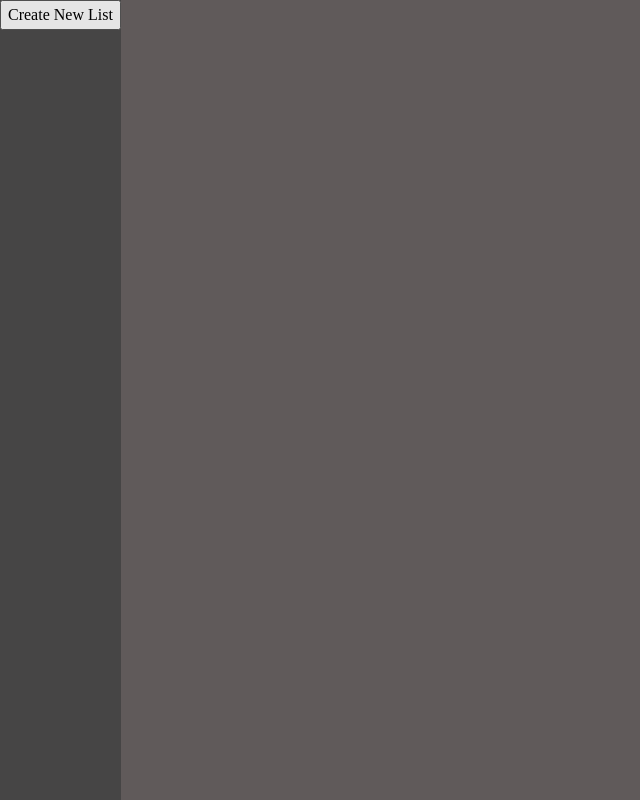
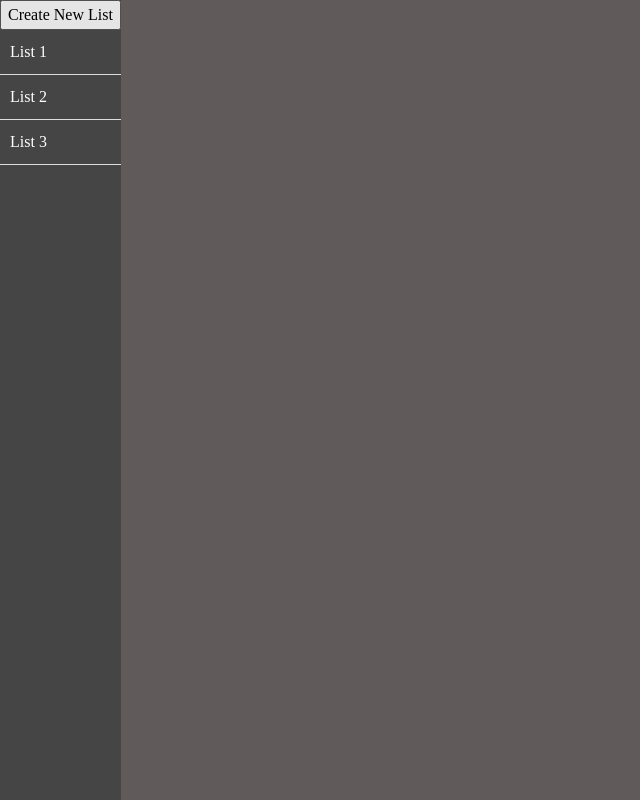
Before and after one commit to Vahe-Sevachyan/linkhub, a Vue app: page / in a window 1280 px wide. Shown: the whole page, without its empty margins (0-640 px from the left). Built offline with nearby package versions, Linux system fonts and the light colour scheme.

Commit message:
fixed the delete function correctly deleting the list items

```diff
--- a/src/App.vue
+++ b/src/App.vue
@@ -16,7 +16,7 @@
         @deleteSubcategory="confirmDeleteSubcategory"
         @addLink="showAddLinkModal"
         @editLink="showEditLinkModal(selectedList, $event)"
-        @deleteItem="confirmDeleteItem"
+        @deleteItem="showDeleteItemModal"
       />
     </div>
     <!-- Existing Modals -->
@@ -130,6 +130,7 @@ const isAddLinkModalVisible = ref(false);
 
 // State variables
 // const isSubcategoryModalVisible = ref(false);
+
 const selectedList = ref(null);
 const isAddListModalVisible = ref(false);
 const isAddSubcategoryModalVisible = ref(false);
@@ -138,7 +139,109 @@ const isEditSubcategoryModalVisible = ref(false);
 const isDeleteSubcategoryModalVisible = ref(false);
 const currentSubcategory = ref(null);
 // NEW
-const lists = ref([]);
+// const lists = ref([]);
+const lists = [
+  {
+    id: 1,
+    name: "List 1",
+    subcategories: [
+      {
+        id: 11,
+        name: "Subcategory 1.1",
+        items: [
+          { id: 111, name: "Item 1.1.1", link: "https://example.com/1.1.1" },
+          { id: 112, name: "Item 1.1.2", link: "https://example.com/1.1.2" },
+          { id: 113, name: "Item 1.1.3", link: "https://example.com/1.1.3" },
+        ],
+      },
+      {
+        id: 12,
+        name: "Subcategory 1.2",
+        items: [
+          { id: 121, name: "Item 1.2.1", link: "https://example.com/1.2.1" },
+          { id: 122, name: "Item 1.2.2", link: "https://example.com/1.2.2" },
+          { id: 123, name: "Item 1.2.3", link: "https://example.com/1.2.3" },
+        ],
+      },
+      {
+        id: 13,
+        name: "Subcategory 1.3",
+        items: [
+          { id: 131, name: "Item 1.3.1", link: "https://example.com/1.3.1" },
+          { id: 132, name: "Item 1.3.2", link: "https://example.com/1.3.2" },
+          { id: 133, name: "Item 1.3.3", link: "https://example.com/1.3.3" },
+        ],
+      },
+    ],
+  },
+  {
+    id: 2,
+    name: "List 2",
+    subcategories: [
+      {
+        id: 21,
+        name: "Subcategory 2.1",
+        items: [
+          { id: 211, name: "Item 2.1.1", link: "https://example.com/2.1.1" },
+          { id: 212, name: "Item 2.1.2", link: "https://example.com/2.1.2" },
+          { id: 213, name: "Item 2.1.3", link: "https://example.com/2.1.3" },
+        ],
+      },
+      {
+        id: 22,
+        name: "Subcategory 2.2",
+        items: [
+          { id: 221, name: "Item 2.2.1", link: "https://example.com/2.2.1" },
+          { id: 222, name: "Item 2.2.2", link: "https://example.com/2.2.2" },
+          { id: 223, name: "Item 2.2.3", link: "https://example.com/2.2.3" },
+        ],
+      },
+      {
+        id: 23,
+        name: "Subcategory 2.3",
+        items: [
+          { id: 231, name: "Item 2.3.1", link: "https://example.com/2.3.1" },
+          { id: 232, name: "Item 2.3.2", link: "https://example.com/2.3.2" },
+          { id: 233, name: "Item 2.3.3", link: "https://example.com/2.3.3" },
+        ],
+      },
+    ],
+  },
+  {
+    id: 3,
+    name: "List 3",
+    subcategories: [
+      {
+        id: 31,
+        name: "Subcategory 3.1",
+        items: [
+          { id: 311, name: "Item 3.1.1", link: "https://example.com/3.1.1" },
+          { id: 312, name: "Item 3.1.2", link: "https://example.com/3.1.2" },
+          { id: 313, name: "Item 3.1.3", link: "https://example.com/3.1.3" },
+        ],
+      },
+      {
+        id: 32,
+        name: "Subcategory 3.2",
+        items: [
+          { id: 321, name: "Item 3.2.1", link: "https://example.com/3.2.1" },
+          { id: 322, name: "Item 3.2.2", link: "https://example.com/3.2.2" },
+          { id: 323, name: "Item 3.2.3", link: "https://example.com/3.2.3" },
+        ],
+      },
+      {
+        id: 33,
+        name: "Subcategory 3.3",
+        items: [
+          { id: 331, name: "Item 3.3.1", link: "https://example.com/3.3.1" },
+          { id: 332, name: "Item 3.3.2", link: "https://example.com/3.3.2" },
+          { id: 333, name: "Item 3.3.3", link: "https://example.com/3.3.3" },
+        ],
+      },
+    ],
+  },
+];
+
 const isDeleteItemModalVisible = ref(false);
 const currentItem = ref(null);
 const itemToDeleteName = ref("");
@@ -182,15 +285,6 @@ function saveEditedLink({ name, url }) {
 function hideEditLinkModal() {
   isEditLinkModalVisible.value = false;
 }
-// function showEditLinkModal(subcategory, index) {
-//   modalMode.value = "edit";
-//   currentSubcategory.value = subcategory;
-//   editingIndex.value = index;
-//   nameToEdit.value = subcategory.items[index].name;
-//   linkToEdit.value = subcategory.items[index].url;
-//   modalTitle.value = "Edit Link";
-//   isModalVisible.value = true;
-// }
 
 function showEditLinkModal(subcategory, index) {
   if (
@@ -206,20 +300,11 @@ function showEditLinkModal(subcategory, index) {
     console.error("Invalid subcategory or index.");
   }
 }
-// function showEditLinkModal(subcategory, index) {
-//   console.log("subcategory:", subcategory);
-//   console.log("index:", index);
-//   if (subcategory && typeof index === "number") {
-//     currentSubcategory.value = subcategory;
-//     editingIndex.value = index; // Properly assign the index
-//     isEditLinkModalVisible.value = true; // Show the modal
-//   } else {
-//     console.error("Invalid subcategory or index.");
-//   }
-// }
+
 function hideModal() {
   isModalVisible.value = false;
 }
+
 function submitModalForm({ name, link }) {
   if (modalMode.value === "add") {
     // Adding a new item to the subcategory
@@ -248,110 +333,87 @@ function addNewItemToSubcategory({ name, link }) {
   hideAddLinkModal();
 }
 
-// Function to show the delete item modal
-const showDeleteItemModal = (item) => {
-  console.log("showDeleteItemModal called with item:", item);
-  if (item) {
-    currentItem.value = item;
-    isDeleteItemModalVisible.value = true;
-  } else {
-    // console.error("No item provided for deletion.");
-  }
-};
-
+// // Function to show the delete item modal
 // const showDeleteItemModal = (item) => {
-//   console.log("Item passed to showDeleteItemModal:", item);
+//   console.log("showDeleteItemModal called with item:", item);
 //   if (item) {
 //     currentItem.value = item;
 //     isDeleteItemModalVisible.value = true;
 //   } else {
-//     console.error("No item provided for deletion.");
+//     // console.error("No item provided for deletion.");
 //   }
 // };
 
-// const showDeleteItemModal = (item) => {
-//   if (item) {
-//     currentItem.value = item;
-//     isDeleteItemModalVisible.value = true;
-//   } else {
-//     console.error("No item provided for deletion.");
+const showDeleteItemModal = (subcategory, item) => {
+  console.log(
+    "showDeleteItemModal called with subcategory and item:",
+    subcategory,
+    item
+  );
+  if (subcategory && item) {
+    currentSubcategory.value = subcategory; // Set the correct subcategory
+    currentItem.value = item;
+    isDeleteItemModalVisible.value = true;
+  } else {
+    console.error("No subcategory or item provided for deletion.");
+  }
+};
+const validateDeleteItem = (inputValue) => {
+  console.log("Expected:", currentItem.value.name, "Input:", inputValue);
+  if (inputValue === currentItem.value.name) {
+    deleteItem(); // Call delete function if the name matches
+  } else {
+    alert("Item name does not match. Deletion aborted.");
+  }
+};
+//     console.log("Deleting item:", currentItem.value);
+//     console.log(currentSubcategory.value);
+//     console.log("Updated items:", currentSubcategory.value.items);
+
+// const deleteItem = () => {
+//   if (currentSubcategory.value && currentItem.value) {
+//     currentSubcategory.value.items = currentSubcategory.value.items.filter(
+//       (itm) => itm.id !== currentItem.value.id
+//     );
 //   }
+//   hideDeleteItemModal();
 // };
+const handleSelectSubcategory = (subcategory) => {
+  currentSubcategory.value = subcategory;
+};
 
-// const showDeleteItemModal = (item) => {
-//   currentItem.value = item;
-//   isDeleteItemModalVisible.value = true;
-// };
-
-function hideDeleteItemModal(item) {
-  currentItem.value = item;
-  isDeleteItemModalVisible.value = false;
-}
-// Validates if delete input is correct
-// const validateDeleteItem = (inputValue) => {
-//   if (inputValue === currentItem.value.name) {
-//     deleteItem();
-//   } else {
-//     alert("Item name does not match. Deletion aborted.");
+// const deleteItem = () => {
+//   console.log("Current Subcategory: ", currentSubcategory.value);
+//   if (currentSubcategory.value && currentItem.value) {
+//     currentSubcategory.value.items = currentSubcategory.value.items.filter(
+//       (itm) => itm.id !== currentItem.value.id
+//     );
 //   }
-// };
-
-function validateDeleteItem(inputValue) {
-  if (currentItem.value && inputValue === currentItem.value.name) {
-    deleteItem(); // Call delete function if name matches
-  } else {
-    alert("Item name does not match or item is undefined. Deletion aborted.");
-  }
-  hideDeleteItemModal();
-}
-
-// const validateDeleteItem = (inputValue) => {
-//   if (inputValue === currentItem.value.name) {
-//     deleteItem(); // Call delete function if name matches
-//   } else {
-//     alert("Item name does not match. Deletion aborted.");
-//   }
-//   // hideDeleteItemModal();
-//   // no function hideDeleteItemModal
-// };
-
-// Adjust the deleteItem function
-// const deleteItem = () => {
-//   if (selectedList.value && currentSubcategory.value) {
-//     const subcategory = selectedList.value.subcategories.find(
-//       (sub) => sub.id === currentSubcategory.value.id
-//     );
-//     if (subcategory) {
-//       subcategory.items = subcategory.items.filter(
-//         (itm) => itm.id !== currentItem.value.id
-//       );
-//     }
-//   }
-//   hideSubcategoryModal();
+//   hideDeleteItemModal();
 // };
 const deleteItem = () => {
-  const subcategory = selectedList.value.subcategories.find(
-    (sub) => sub.id === currentSubcategory.value.id
+  console.log(
+    "Deleting item from current subcategory: ",
+    currentSubcategory.value
   );
-  if (subcategory) {
-    subcategory.items = subcategory.items.filter(
+  if (currentSubcategory.value && currentItem.value) {
+    currentSubcategory.value.items = currentSubcategory.value.items.filter(
       (itm) => itm.id !== currentItem.value.id
     );
   }
   hideDeleteItemModal();
 };
 
-// const deleteItem = () => {
-//   const subcategory = selectedList.value.subcategories.find(
-//     (sub) => sub.id === currentSubcategory.value.id
-//   );
-//   if (subcategory) {
-//     subcategory.items = subcategory.items.filter(
-//       (itm) => itm.id !== currentItem.value.id
-//     );
-//   }
-//   hideSubcategoryModal();
-// };
+function hideDeleteItemModal() {
+  currentItem.value = null; // Clear current item
+  currentSubcategory.value = null; // Clear subcategory after deletion
+  isDeleteItemModalVisible.value = false;
+}
+
+// function hideDeleteItemModal(item) {
+//   currentItem.value = item;
+//   isDeleteItemModalVisible.value = false;
+// }
 
 const confirmDeleteSubcategory = (subcategory) => {
   currentSubcategory.value = subcategory;
@@ -455,12 +517,177 @@ const confirmDeleteItem = (item) => {
     console.error("No item provided to confirm delete.");
   }
 };
+// Delete the selected item from the subcategory
+// function deleteItem() {
+//   if (selectedList.value && currentSubcategory.value) {
+//     const subcategory = selectedList.value.subcategories.find(
+//       (sub) => sub.id === currentSubcategory.value.id
+//     );
+//     if (subcategory) {
+//       // Filter out the current item from the subcategory's items
+//       subcategory.items = subcategory.items.filter(
+//         (itm) => itm.id !== currentItem.value.id
+//       );
+//     }
+//   }
+//   hideDeleteItemModal(); // Close modal after deletion
+// }
+// const deleteItem = () => {
+//   if (currentSubcategory.value && currentItem.value) {
+//     // Ensure you're using the currentSubcategory and not re-finding it
+//     console.log("Deleting item:", currentItem.value);
 
+//     // Filter the items to remove the one matching currentItem
+//     // currentSubcategory.value.items = currentSubcategory.value.items.filter(
+//     //   (itm) => itm.id !== currentItem.value.id
+//     // );
+//     console.log("Current item ID:", currentItem.value.id);
+//     console.log(
+//       "Subcategory item IDs:",
+//       currentSubcategory.value.items.map((itm) => itm.id)
+//     );
+//     currentSubcategory.value.items = currentSubcategory.value.items.filter(
+//       (itm) => {
+//         console.log("Comparing:", itm.id, "with", currentItem.value.id);
+//         return itm.id !== currentItem.value.id;
+//       }
+//     );
+//     console.log("Updated items:", currentSubcategory.value.items);
+//   }
+//   hideDeleteItemModal();
+// };
+
+// const validateDeleteItem = (inputValue) => {
+//   console.log(currentItem.value.name);
+//   console.log(inputValue);
+//   if (inputValue === currentItem.value.name) {
+//     deleteItem(); // Call delete function if name matches
+//   } else {
+//     alert("Item name does not match. Deletion aborted.");
+//   }
+// const deleteItem = () => {
+//   console.log("Deleting item:", currentItem.value);
+//   if (selectedList.value && currentSubcategory.value) {
+//     const subcategory = selectedList.value.subcategories.find(
+//       (sub) => sub.id === currentSubcategory.value.id
+//     );
+//     if (subcategory) {
+//       console.log("Found subcategory:", subcategory);
+//       subcategory.items = subcategory.items.filter(
+//         (itm) => itm.id !== currentItem.value.id
+//       );
+//       console.log("Updated items:", subcategory.items);
+//     }
+//   }
+//   hideDeleteItemModal();
+// };
+// function validateDeleteItem(inputValue) {
+//   if (currentItem.value && inputValue === currentItem.value.name) {
+//     deleteItem(); // Call delete function if name matches
+//   } else {
+//     alert("Item name does not match or item is undefined. Deletion aborted.");
+//   }
+//   hideDeleteItemModal();
+// }
+
+// Validates if delete input is correct
+// const validateDeleteItem = (inputValue) => {
+//   if (inputValue === currentItem.value.name) {
+//     deleteItem();
+//   } else {
+//     alert("Item name does not match. Deletion aborted.");
+//   }
+// };
+
+// hideDeleteItemModal();
+// no function hideDeleteItemModal
+
+// old 09/07/24
+// const deleteItem = () => {
+//   const subcategory = selectedList.value.subcategories.find(
+//     (sub) => sub.id === currentSubcategory.value.id
+//   );
+//   if (subcategory) {
+//     subcategory.items = subcategory.items.filter(
+//       (itm) => itm.id !== currentItem.value.id
+//     );
+//   }
+//   hideDeleteItemModal();
+// };
+// function showEditLinkModal(subcategory, index) {
+//   console.log("subcategory:", subcategory);
+//   console.log("index:", index);
+//   if (subcategory && typeof index === "number") {
+//     currentSubcategory.value = subcategory;
+//     editingIndex.value = index; // Properly assign the index
+//     isEditLinkModalVisible.value = true; // Show the modal
+//   } else {
+//     console.error("Invalid subcategory or index.");
+//   }
+// }
+// function showEditLinkModal(subcategory, index) {
+//   modalMode.value = "edit";
+//   currentSubcategory.value = subcategory;
+//   editingIndex.value = index;
+//   nameToEdit.value = subcategory.items[index].name;
+//   linkToEdit.value = subcategory.items[index].url;
+//   modalTitle.value = "Edit Link";
+//   isModalVisible.value = true;
+// }
 // const confirmDeleteItem = (item) => {
 //   // confirm and delete the item from the subcategory
 //   currentItem.value = item;
 //   itemToDeleteName.value = item.name; // Store the name of the item to be deleted
 //   isDeleteItemModalVisible.value = true;
+// };
+// const showDeleteItemModal = (item) => {
+//   console.log("Item passed to showDeleteItemModal:", item);
+//   if (item) {
+//     currentItem.value = item;
+//     isDeleteItemModalVisible.value = true;
+//   } else {
+//     console.error("No item provided for deletion.");
+//   }
+// };
+
+// const showDeleteItemModal = (item) => {
+//   if (item) {
+//     currentItem.value = item;
+//     isDeleteItemModalVisible.value = true;
+//   } else {
+//     console.error("No item provided for deletion.");
+//   }
+// };
+
+//  const showDeleteItemModal = (item) => {
+//    currentItem.value = item;
+//    isDeleteItemModalVisible.value = true;
+// };
+
+// Adjust the deleteItem function
+// const deleteItem = () => {
+//   if (selectedList.value && currentSubcategory.value) {
+//     const subcategory = selectedList.value.subcategories.find(
+//       (sub) => sub.id === currentSubcategory.value.id
+//     );
+//     if (subcategory) {
+//       subcategory.items = subcategory.items.filter(
+//         (itm) => itm.id !== currentItem.value.id
+//       );
+//     }
+//   }
+//   hideSubcategoryModal();
+// };
+// const deleteItem = () => {
+//   const subcategory = selectedList.value.subcategories.find(
+//     (sub) => sub.id === currentSubcategory.value.id
+//   );
+//   if (subcategory) {
+//     subcategory.items = subcategory.items.filter(
+//       (itm) => itm.id !== currentItem.value.id
+//     );
+//   }
+//   hideSubcategoryModal();
 // };
 </script>
 
--- a/src/components/SubcategoryView.vue
+++ b/src/components/SubcategoryView.vue
@@ -21,7 +21,9 @@
             {{ item.name }} -
             <a :href="item.url" target="_blank">{{ item.url }} </a>
             <button @click="showEditLinkModal(subcategory, index)">Edit</button>
-            <button @click="$emit('deleteItem', item)">Delete</button>
+            <button @click="$emit('deleteItem', subcategory, item)">
+              Delete
+            </button>
           </li>
         </ul>
         <div v-if="isEditLinkModalVisible" class="modal">
```
